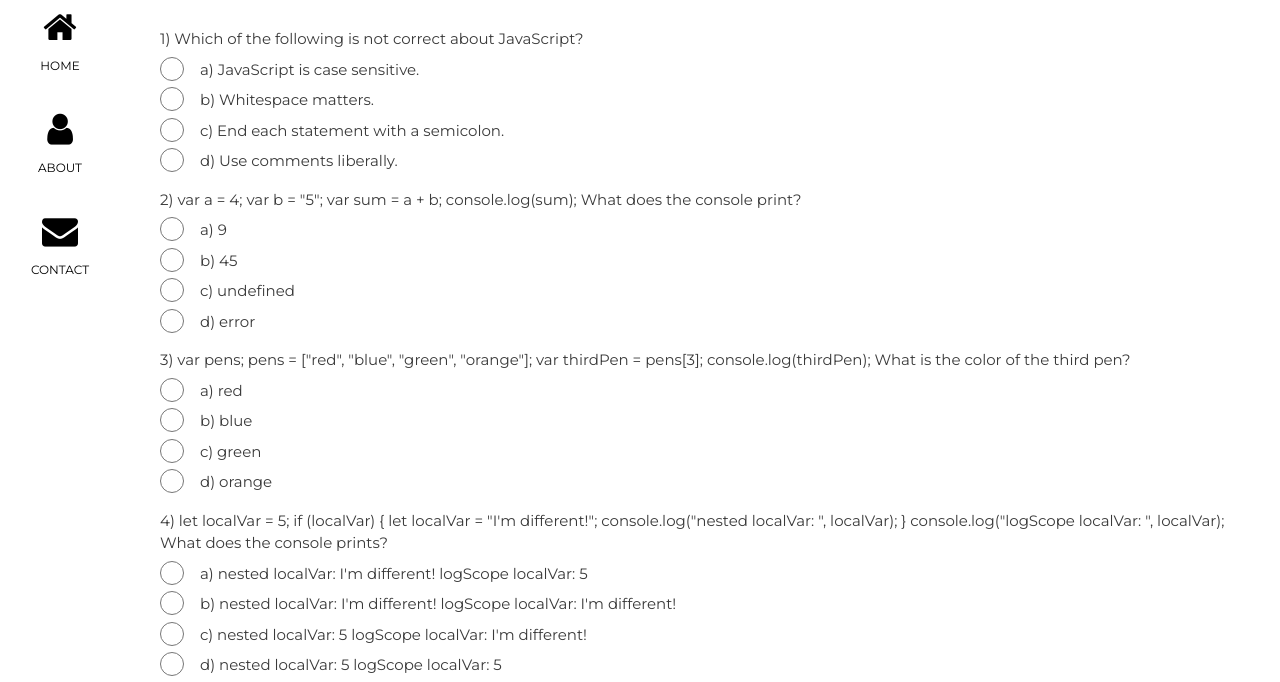
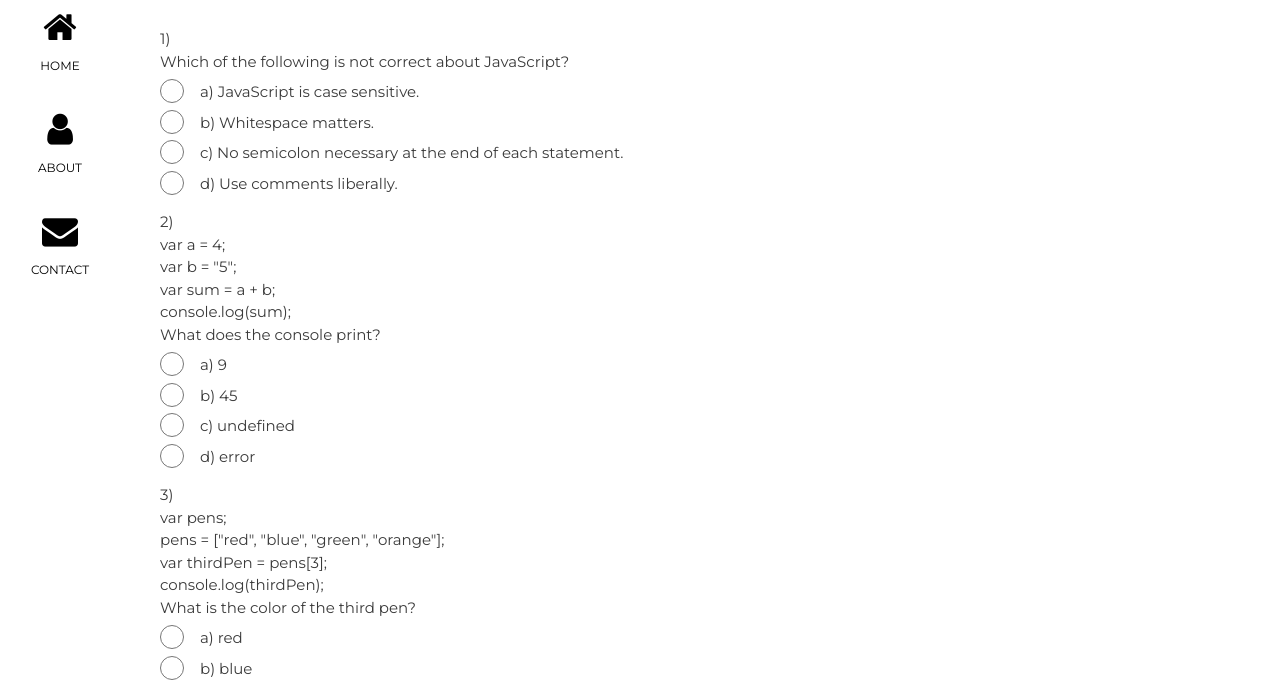
Before and after one commit to schang154/schang154.github.io, a plain HTML site: page public/COMP4537/labs/1/quizQuestions/index.html in a window 1280 px wide. Shown: the part 121-803 px from the top of the page. Drawn offline with nearby package versions, Linux system fonts and the light colour scheme.

Commit message:
edit white-space in questions

```diff
--- a/public/css/index.css
+++ b/public/css/index.css
@@ -6,3 +6,7 @@ body, h1,h2,h3,h4,h5,h6 {font-family: "Montserrat", sans-serif}
 #main {margin-left: 120px}
 /* Remove margins from "page content" on small screens */
 @media only screen and (max-width: 600px) {#main {margin-left: 0}}
+
+.questionTxt {
+    white-space: pre;
+}
--- a/public/js/questionBank.js
+++ b/public/js/questionBank.js
@@ -6,7 +6,7 @@ const ANSWER_ORDER = ["a", "b", "c", "d"];
 const NUMBER_OF_QUESTION_DESIRED = 5;
 
 let questionBank = {"questions": {1: "Which of the following is not correct about JavaScript?",
-                                  2: "var a = 4;\nvar b = \"5\";\nvar sum = a + b;\nconsole.log(sum);\n " +
+                                  2: "var a = 4;\nvar b = \"5\";\nvar sum = a + b;\nconsole.log(sum);\n" +
                                      "What does the console print?",
                                   3: "var pens;\npens = [\"red\", \"blue\", \"green\", \"orange\"];\n" +
                                      "var thirdPen = pens[3];\nconsole.log(thirdPen);\n" +
@@ -15,11 +15,11 @@ let questionBank = {"questions": {1: "Which of the following is not correct abou
                                      "    console.log(\"nested localVar: \", localVar);\n}\n" +
                                      "console.log(\"logScope localVar: \", localVar);\n" +
                                      "What does the console prints?",
-                                  5: "var course = {\n    title: \"COMP4537\",\n    instructor: \"Amir\",\n" +
-                                     "term: 4\n}\nHow do you get title of the course?"},
+                                  5: "var course = {\n       title: \"COMP4537\",\n       instructor: \"Amir\",\n" +
+                                     "       term: 4\n}\nHow do you get title of the course?"},
                     "answers": {1: ["JavaScript is case sensitive.",
                                     "Whitespace matters.",
-                                    "End each statement with a semicolon.",
+                                    "No semicolon necessary at the end of each statement.",
                                     "Use comments liberally."],
                                 2: ["9", "45", "undefined", "error"],
                                 3: ["red", "blue", "green", "orange"],
@@ -37,7 +37,7 @@ class MultipleChoiceQuestion {
         this.answers = answers;
     }
     numberedQuestion() {
-        return this.number + ") " + this.question;
+        return this.number + ")\n" + this.question;
     }
 
     questionElement() {
@@ -45,6 +45,7 @@ class MultipleChoiceQuestion {
         let questionNode = document.createElement("DIV");
         let questionContent = document.createTextNode(this.numberedQuestion());
         questionNode.appendChild(questionContent);
+        questionNode.setAttribute("CLASS", "questionTxt");
         return questionNode;
     }
 
```
